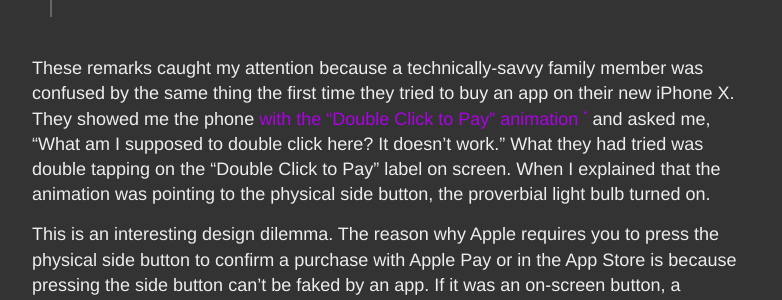
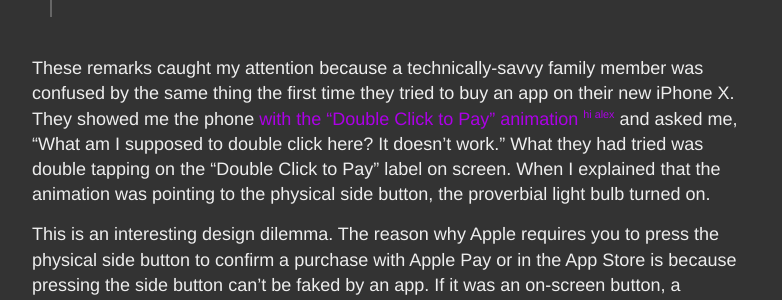
Before and after one commit to hencefarthing/hencefarthing.github.io, a Jekyll site: the page built from _posts/2018-01-20-Sorry-John.md, in a window 1280 px wide and 900 px high, scrolled down 1228 px. Shown: the part 152-452 px from the top of the window, without its empty margins (248-1030 px from the left). Built offline with Jekyll 4.4.1, drawn with Linux system fonts in a browser that asks for light colours.

Commit message:
super scriiipt

```diff
--- a/_posts/2018-01-20-Sorry-John.md
+++ b/_posts/2018-01-20-Sorry-John.md
@@ -35,7 +35,7 @@
   > Yeah the explanation for the side button tap should be considered
   > a straight up bug -- I had to google what to do.
 
-These remarks caught my attention because a technically-savvy family member was confused by the same thing the first time they tried to buy an app on their new iPhone X. They showed me the phone [with the "Double Click to Pay" animation][a] <sup id="fnr1-2017-12-28">[*]</sup> and asked me, "What am I supposed to double click here? It doesn't work." What they had tried was double tapping on the "Double Click to Pay" label on screen. When I explained that the animation was pointing to the physical side button, the proverbial light bulb turned on.
+These remarks caught my attention because a technically-savvy family member was confused by the same thing the first time they tried to buy an app on their new iPhone X. They showed me the phone [with the "Double Click to Pay" animation][a] <sup id="fnr1-2017-12-28">[hi alex]</sup> and asked me, "What am I supposed to double click here? It doesn't work." What they had tried was double tapping on the "Double Click to Pay" label on screen. When I explained that the animation was pointing to the physical side button, the proverbial light bulb turned on.
 
 This is an interesting design dilemma. The reason why Apple requires you to press the physical side button to confirm a purchase with Apple Pay or in the App Store is because pressing the side button can't be faked by an app. If it was an on-screen button, a nefarious app could present a fake Apple Pay button. With any normal app, clicking the side button once will always lock the screen, and double-clicking will put you in Apple Pay mode. Only Apple's own software can override the side button like this. Double clicking the side button to confirm a purchase effectively guarantees that it was a legitimate payment experience.
 
@@ -112,4 +112,4 @@
 </ol>
 </div>
 
-[*]: #fn1-2017-12-28
+[hi alex]: #fn1-2017-12-28
```
